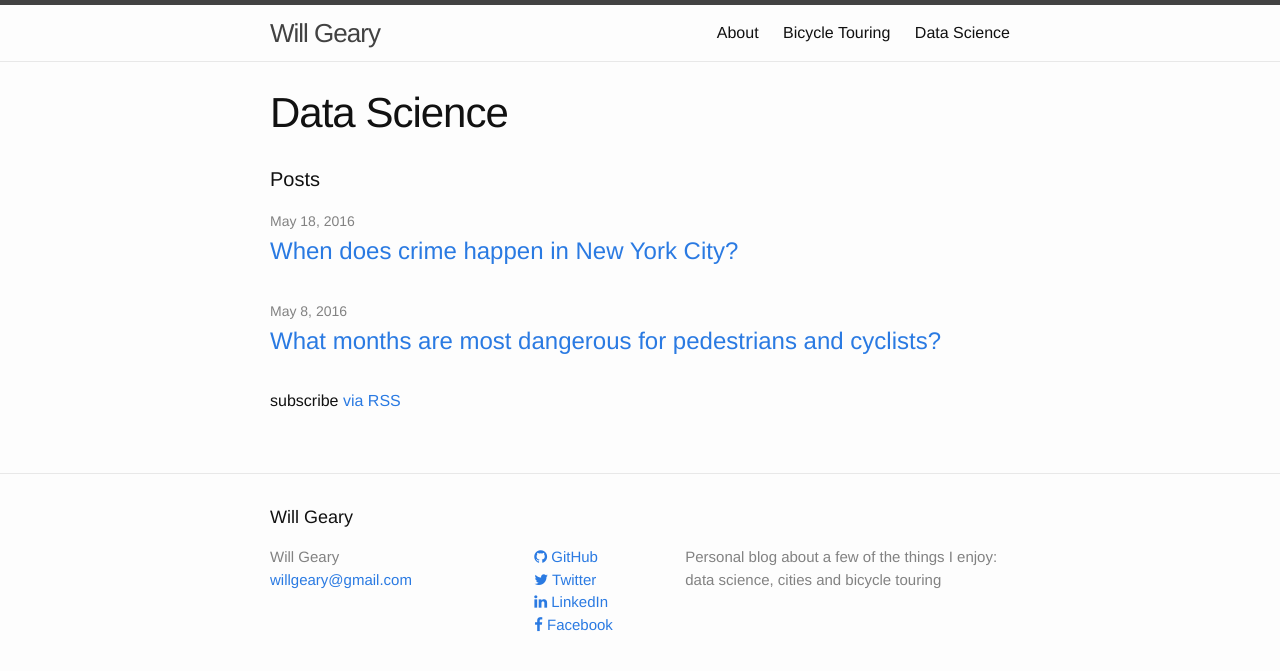
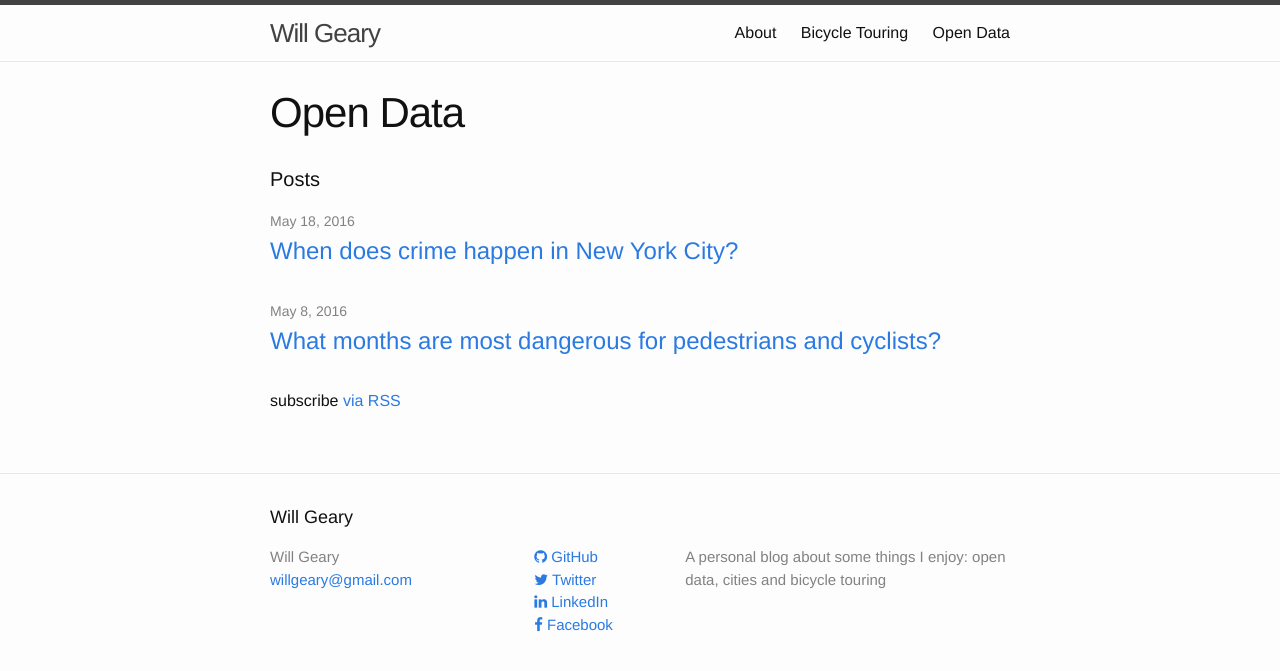
Before and after one commit to willgeary/willgeary.github.io, a Jekyll site: the page built from data.md, in a window 1280 px wide. Shown: the top 671 px of the page. Built offline with Jekyll 4.4.1, drawn with Linux system fonts in a browser that asks for light colours; nearby versions of some CDN libraries.

Commit message:
save my work

```diff
--- a/_config.yml
+++ b/_config.yml
@@ -9,7 +9,7 @@
 title: Will Geary
 email: willgeary@gmail.com
 description: > # this means to ignore newlines until "baseurl:"
-  Personal blog about a few of the things I enjoy: data science, cities and bicycle touring
+  A personal blog about some things I enjoy: open data, cities and bicycle touring
 baseurl: "" # the subpath of your site, e.g. /blog
 url: "http://willgeary.github.io/" # the base hostname & protocol for your site
 twitter_username: wgeary
--- a/_posts/2016-05-08-traffic-injuries-and-deaths-in-new-york.markdown
+++ b/_posts/2016-05-08-traffic-injuries-and-deaths-in-new-york.markdown
@@ -2,7 +2,7 @@
 layout: post
 title:  "What months are most dangerous for pedestrians and cyclists?"
 date:   2016-05-08 17:15:14 -0400
-categories: datascience
+categories: data
 ---
 
 Python has become a popular programming language for data analysis. It is free, flexible, easy to learn and has a robust ecosystem of useful tools. The following tutorial will run some basic wrangling and analysis tasks using Python and a few of it's data-oriented tools. We will look at NYC Motor Vehicle Collision [data set](https://data.cityofnewyork.us/Public-Safety/NYPD-Motor-Vehicle-Collisions/h9gi-nx95) provided by the New York Police Department via NYC Open Data.
--- a/_posts/2016-05-18-when-does-crime-happen-in-new-york-city.markdown
+++ b/_posts/2016-05-18-when-does-crime-happen-in-new-york-city.markdown
@@ -2,7 +2,7 @@
 layout: post
 title:  "When does crime happen in New York City?"
 date:   2016-05-18 17:15:14 -0400
-categories: datascience
+categories: data
 ---
 I was inspired by [this post][iquantny-post] on the fantastic blog I Quant NY. Author Ben Wellington analyzes the NYPD Major Felony Incidents [data set][nypd-felony-data] provided by NYC Open Data. The below analysis will recreate Ben's work using the Python programming language and even take it a bit further.
 
--- a/data.md
+++ b/data.md
@@ -1,6 +1,6 @@
 ---
 layout: page
-title:  Data Science
+title:  Open Data
 permalink: /data/
 ---
 
@@ -10,7 +10,7 @@ permalink: /data/
 
   <ul class="post-list">
     {% for post in site.posts %}
-      {% if post.categories contains 'datascience' %}
+      {% if post.categories contains 'data' %}
 
         <li>
           <span class="post-meta">{{ post.date | date: "%b %-d, %Y" }}</span>
```
Also changed, not shown: about.md (+1 -1 lines), assets/2016-05-19-fig1.png (added), assets/2016-05-19-fig2.png (added).
